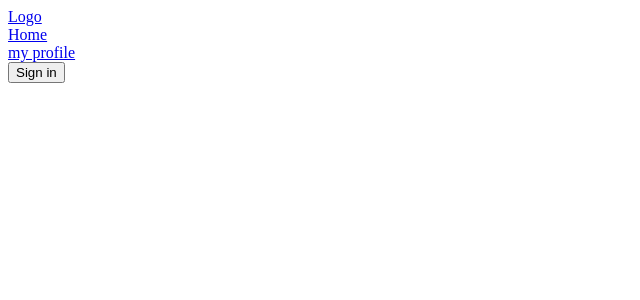
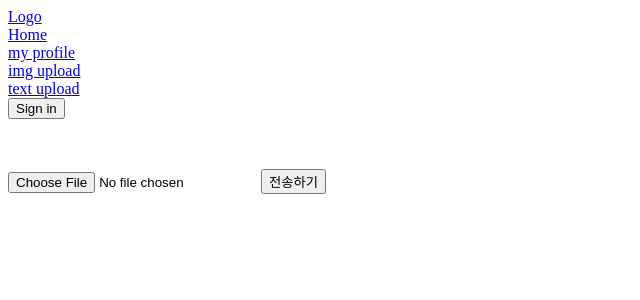
Before and after one commit to keunrim/practice-firebase, a React (Create React App) app: page /imageUpload in a window 1280 px wide. Shown: the top 300 px of the page, without its empty margins (0-640 px from the left). Built offline with nearby package versions, Linux system fonts and the light colour scheme; no server answers.

Commit message:
이미지 업로드, 에디터내용 업로드 기초

```diff
--- a/src/components/AppRouter.js
+++ b/src/components/AppRouter.js
@@ -7,6 +7,8 @@ import SignInForm from "routes/SignInForm";
 import Logo from "components/logo";
 import Navigation from "components/Navigation";
 import Profile from "routes/Profile";
+import ImgUpload from "routes/ImgUpload";
+import TextUpload from "routes/TextUpload";
 
 const AppRouter = ({ isLoggedIn, userObj }) => {
   return (
@@ -23,6 +25,14 @@ const AppRouter = ({ isLoggedIn, userObj }) => {
           element={<Profile isLoggedIn={isLoggedIn} userObj={userObj} />}
         ></Route>
         <Route
+          path="/textUpload"
+          element={<TextUpload isLoggedIn={isLoggedIn} userObj={userObj} />}
+        ></Route>
+        <Route
+          path="/imageUpload"
+          element={<ImgUpload isLoggedIn={isLoggedIn} userObj={userObj} />}
+        ></Route>
+        <Route
           path="/signin"
           element={<SignInForm isLoggedIn={isLoggedIn} />}
         ></Route>
--- a/src/components/Editor.js
+++ b/src/components/Editor.js
@@ -1,11 +1,11 @@
-import React, { useRef, useState } from "react";
+import React, { useRef } from "react";
 import ReactQuill from "react-quill";
 import "react-quill/dist/quill.snow.css";
 
-const Editor = () => {
+const Editor = ({ postContent, onEditorChange }) => {
   const modules = {
     toolbar: [
-      [{ header: [1, 2, false] }],
+      [{ header: [1, 2, 3, false] }],
       ["bold", "italic", "underline", "strike", "blockquote"],
       [
         { list: "ordered" },
@@ -36,7 +36,6 @@ const Editor = () => {
     "background",
   ];
 
-  const [value, setValue] = useState("");
   const quillRef = useRef(null);
 
   return (
@@ -46,8 +45,8 @@ const Editor = () => {
         theme="snow"
         modules={modules}
         formats={formats}
-        value={value}
-        onChange={setValue}
+        value={postContent}
+        onChange={onEditorChange}
         ref={quillRef}
       />
     </>
--- a/src/components/Navigation.js
+++ b/src/components/Navigation.js
@@ -9,7 +9,7 @@ const Navigation = ({ isLoggedIn }) => {
   const navigate = useNavigate();
 
   const onSignOutClick = () => {
-    signOut(authService).then((user) => {
+    signOut(authService).then(() => {
       navigate("/");
     });
   };
@@ -26,6 +26,12 @@ const Navigation = ({ isLoggedIn }) => {
       <div>
         <Link to="/profile">my profile</Link>
       </div>
+      <div>
+        <Link to="/imageUpload">img upload</Link>
+      </div>
+      <div>
+        <Link to="/textUpload">text upload</Link>
+      </div>
       {isLoggedIn ? (
         <button onClick={onSignOutClick}>sign out</button>
       ) : (
--- a/src/routes/Home.js
+++ b/src/routes/Home.js
@@ -16,6 +16,7 @@ import Editor from "components/Editor";
 
 const Home = ({ isLoggedIn, userObj }) => {
   const [comment, setComment] = useState("");
+  const [postContent, setPostContent] = useState("");
   const [comments, setComments] = useState([]);
   const [attachment, setAttachment] = useState("");
   const attachInput = useRef(null);
@@ -52,6 +53,10 @@ const Home = ({ isLoggedIn, userObj }) => {
       setAttachment(result);
     };
     reader.readAsDataURL(theFile);
+  };
+
+  const onEditorChange = (value) => {
+    setPostContent(value);
   };
 
   const clearAttachment = () => {
@@ -95,6 +100,8 @@ const Home = ({ isLoggedIn, userObj }) => {
           <>
             <h4>새소식 발행</h4>
             <form onSubmit={onSubmit}>
+              <div style={{ marginTop: "30px" }}>
+                <span>제목</span>
                 <input
                   name="comment"
                   type="text"
@@ -103,6 +110,9 @@ const Home = ({ isLoggedIn, userObj }) => {
                   maxLength={120}
                   onChange={onChange}
                 />
+              </div>
+              <div style={{ marginTop: "30px" }}>
+                <span>대표이미지</span>
                 <input
                   name="attachImage"
                   type="file"
@@ -110,10 +120,20 @@ const Home = ({ isLoggedIn, userObj }) => {
                   onChange={onFileChange}
                   ref={attachInput}
                 />
-              <button type="submit">
+              </div>
+              <div style={{ marginTop: "30px" }}>
+                <Editor
+                  postContent={postContent}
+                  onEditorChange={onEditorChange}
+                />
+              </div>
+              <button
+                style={{ width: "100px", marginTop: "30px" }}
+                type="submit"
+              >
                 <MdCreate />
               </button>
-              <Editor />
+
               {attachment && (
                 <div>
                   <img
--- /dev/null
+++ b/src/routes/ImgUpload.js
@@ -0,0 +1,55 @@
+import React, { useRef, useState } from "react";
+import { storageService } from "firebase-config";
+import { ref, uploadBytes, getDownloadURL } from "firebase/storage";
+import { v4 as uuidv4 } from "uuid";
+
+const ImgUpload = ({ userObj }) => {
+  const [file, setFile] = useState(null);
+  const attachInput = useRef(null);
+
+  const onSubmit = async (event) => {
+    event.preventDefault();
+    let downloadURL = "";
+    const storageRef = ref(
+      storageService,
+      `images/${userObj.uid}/${uuidv4()}_${file.name}`
+    );
+
+    const response = await uploadBytes(storageRef, file);
+    downloadURL = await getDownloadURL(response.ref);
+    console.log(downloadURL);
+    clearAttachment();
+  };
+
+  const clearAttachment = () => {
+    setFile(null);
+    attachInput.current.value = "";
+  };
+
+  const onFileChange = (event) => {
+    const {
+      target: { files },
+    } = event;
+    const theFile = files[0];
+    setFile(theFile);
+
+    console.log(userObj.uid);
+  };
+
+  return (
+    <div style={{ marginTop: "50px" }}>
+      <form onSubmit={onSubmit}>
+        <input
+          name="attachImage"
+          type="file"
+          accept="image/*"
+          onChange={onFileChange}
+          ref={attachInput}
+        />
+        <button type="submit">전송하기</button>
+      </form>
+    </div>
+  );
+};
+
+export default ImgUpload;
--- /dev/null
+++ b/src/routes/TextUpload.js
@@ -0,0 +1,38 @@
+import React, { useState } from "react";
+import { dbService } from "firebase-config";
+import { addDoc, collection } from "firebase/firestore";
+import Editor from "components/Editor";
+
+const TextUpload = ({ userObj }) => {
+  const [postContent, setPostContent] = useState("");
+
+  const onEditorChange = (value) => {
+    setPostContent(value);
+  };
+
+  const postSubmit = async (event) => {
+    event.preventDefault();
+
+    const newDoc = {
+      content: postContent,
+      createdTime: Date.now(),
+      writer: userObj.uid,
+    };
+
+    await addDoc(collection(dbService, "posts"), newDoc).catch((reason) => {
+      console.log(reason);
+    });
+    setPostContent("");
+  };
+
+  return (
+    <div>
+      <form onSubmit={postSubmit}>
+        <Editor postContent={postContent} onEditorChange={onEditorChange} />
+        <button type="submit">전송하기</button>
+      </form>
+    </div>
+  );
+};
+
+export default TextUpload;
```
Lines whose indentation alone changed are shown as unchanged.
